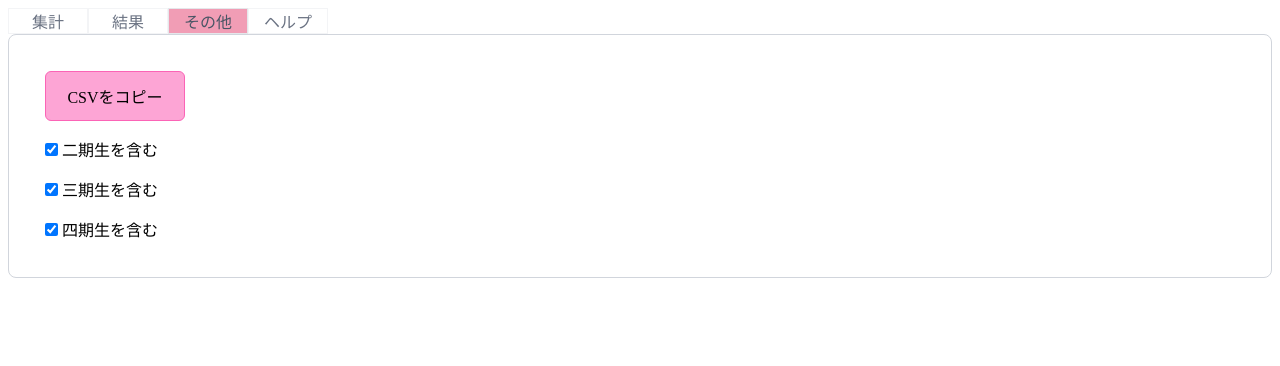
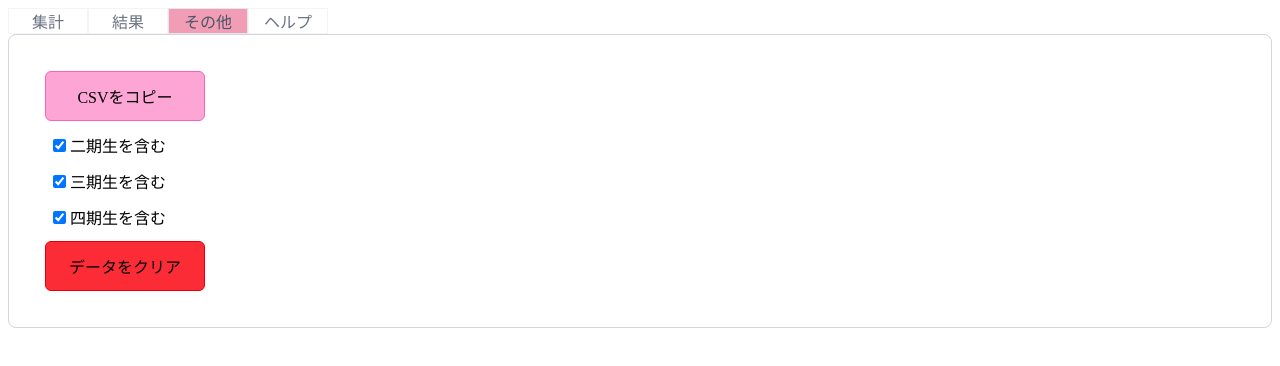
Before and after one commit to akazs/karasu, a SvelteKit app: page / in a window 1280 px wide. Both pictures are taken after a click on the button "その他". Shown: the top 366 px of the page. Built offline with nearby package versions, Linux system fonts and the light colour scheme.

Commit message:
persist results

```diff
--- a/src/routes/defaults.svelte
+++ b/src/lib/defaults.svelte
@@ -152,4 +152,5 @@
     }
   ]);
   export const cuts = ['ヨリ', 'チュウ', 'ヒキ', '座り'];
+  export const sortedPhotosKey = 'sortedPhotos20250716';
 </script>
--- /dev/null
+++ b/src/lib/sortedphotos.js
@@ -0,0 +1,31 @@
+import { SvelteMap } from 'svelte/reactivity';
+import { structured_members } from './defaults.svelte';
+
+export function sortedPhotosToJSON(sortedPhotos) {
+  let obj = {};
+  structured_members.forEach((gen) => {
+    gen.members.forEach((member) => {
+      if (sortedPhotos.has(member.fullname)) {
+        let counts = sortedPhotos.get(member.fullname);
+        obj[member.fullname] = counts;
+      }
+    });
+  });
+  return JSON.stringify(obj);
+}
+
+export function JSONToSortedPhotos(json) {
+  let sortedPhotos = new SvelteMap();
+  let obj = JSON.parse(json);
+  if (obj === null) {
+    return sortedPhotos;
+  }
+  structured_members.forEach((gen) => {
+    gen.members
+      .filter((member) => member.fullname in obj)
+      .forEach((member) => {
+        sortedPhotos.set(member.fullname, obj[member.fullname]);
+      });
+  });
+  return sortedPhotos;
+}
--- a/src/routes/+page.svelte
+++ b/src/routes/+page.svelte
@@ -1,11 +1,18 @@
 <script>
   import { SvelteMap } from 'svelte/reactivity';
+  import { JSONToSortedPhotos } from '$lib/sortedphotos.js';
+  import { sortedPhotosKey } from '$lib/defaults.svelte';
   import Sorter from './sorter.svelte';
   import Table from './table.svelte';
   import Utils from './utils.svelte';
   import Readme from './readme.svelte';
 
-  let sortedPhotos = new SvelteMap();
+  let sortedPhotos;
+  if (typeof localStorage !== 'undefined') {
+    sortedPhotos = JSONToSortedPhotos(localStorage.getItem(sortedPhotosKey));
+  } else {
+    sortedPhotos = new SvelteMap();
+  }
 
   let tabs = [
     {
--- a/src/routes/buttons.css
+++ b/src/routes/buttons.css
@@ -15,3 +15,7 @@ button {
 .btn-indigo {
   @apply bg-indigo-200 hover:bg-indigo-300 border border-pink-300;
 }
+
+.btn-red {
+  @apply bg-red-500 hover:bg-red-600 border border-red-600;
+}
--- a/src/routes/readme.css
+++ b/src/routes/readme.css
@@ -1,7 +1,7 @@
 @import 'tailwindcss';
 
 h1 {
-  @apply mt-2 mb-1 text-xl md:text-2xl font-semibold text-gray-700;
+  @apply mb-1 text-xl md:text-2xl font-semibold text-gray-700;
 }
 
 h2 {
@@ -15,3 +15,7 @@ p {
 p + p {
   @apply my-2;
 }
+
+.section {
+    @apply mb-4;
+}
--- a/src/routes/readme.svelte
+++ b/src/routes/readme.svelte
@@ -2,19 +2,19 @@
 </script>
 
 <div class="w-full text-left break-normal tracking-tight">
+  <div class="section">
   <h1>注意事項</h1>
   <p>
     このツールは開発中です。予告なく仕様が変更されることがあります。<br
     />不具合や仕様変更による損害は一切責任を負いかねます。ご了承の上ご利用ください。
   </p>
   <p>
-    現時点でデータの永続化はされておりません。ページ再読み込みされると入力データは消失します。ご理解ください。
-  </p>
-  <p>
     ツールの提供に必要なIPアドレス、アクセス環境などの情報を除き、個人情報の収集は一切ございません。<br
     />
     入力データはすべて利用者の端末にのみ存在します。
   </p>
+</div>
+  <div class="section">
   <h1>使い方</h1>
   <h2>集計タブ</h2>
   <p>期別→メンバー→カットの順で生写真の種類を選んでください。</p>
@@ -30,6 +30,10 @@
   <p>
     また、ラジオボタンで期を集計から除外することもできます。ここでの設定は集計、結果、CSVコピーにすべて反映されます。
   </p>
+  <p>
+    データのクリアもこのタブで行えます。
+  </p>
+</div>
 </div>
 
 <style>
--- a/src/routes/sorter.svelte
+++ b/src/routes/sorter.svelte
@@ -1,5 +1,8 @@
 <script>
-  import { structured_members, cuts } from './defaults.svelte';
+  import { structured_members, cuts } from '$lib/defaults.svelte';
+  import { sortedPhotosToJSON } from '$lib/sortedphotos.js';
+  import { sortedPhotosKey } from '$lib/defaults.svelte';
+
   let { sortedPhotos } = $props();
 
   let currentState = $state(0);
@@ -73,6 +76,9 @@
           }
           data[i] += 1;
           sortedPhotos.set(selectedMember, data);
+          if (typeof localStorage !== 'undefined') {
+            localStorage.setItem(sortedPhotosKey, sortedPhotosToJSON(sortedPhotos));
+          }
           currentState += oneGenerationMode ? 2 : 1;
         }}>{cut}</button
       >
--- a/src/routes/table.svelte
+++ b/src/routes/table.svelte
@@ -1,5 +1,5 @@
 <script>
-  import { structured_members, cuts } from './defaults.svelte';
+  import { structured_members, cuts } from '$lib/defaults.svelte';
   import { innerWidth } from 'svelte/reactivity/window';
   let { sortedPhotos } = $props();
 </script>
--- a/src/routes/utils.svelte
+++ b/src/routes/utils.svelte
@@ -1,5 +1,7 @@
 <script>
-  import { structured_members, cuts } from './defaults.svelte';
+  import { SvelteMap } from 'svelte/reactivity';
+  import { structured_members, cuts } from '$lib/defaults.svelte';
+  import { sortedPhotosKey } from '$lib/defaults.svelte';
   let { sortedPhotos } = $props();
 
   function sortedPhotosToCSV(sortedPhotos) {
@@ -22,13 +24,14 @@
       });
     return CSV;
   }
+
   let CSVButtonText = $state('CSVをコピー');
 </script>
 
 <div>
   <button
     id="copy-csv"
-    class="btn-pink btn-pink-focus-active w-35 text-center"
+    class="btn-pink btn-pink-focus-active w-40 text-center"
     aria-label="CSV"
     onclick={() => {
       let CSV = sortedPhotosToCSV(sortedPhotos);
@@ -45,7 +48,7 @@
 </div>
 
 {#each structured_members as generation (generation.name)}
-  <div class="mt-4">
+  <div class="my-3 ml-2">
     <label>
       <input type="checkbox" bind:checked={generation.enabled} />
       {generation.name}を含む
@@ -53,6 +56,21 @@
   </div>
 {/each}
 
+<div>
+  <button
+    class="btn-red w-40 text-center"
+    aira-label="clear"
+    onclick={() => {
+      if (confirm('データをクリアします。よろしいですか？')) {
+        sortedPhotos.clear();
+        if (typeof localStorage !== 'undefined') {
+          localStorage.removeItem(sortedPhotosKey);
+        }
+      }
+    }}>データをクリア</button
+  >
+</div>
+
 <style>
   @import './buttons.css';
 </style>
```
